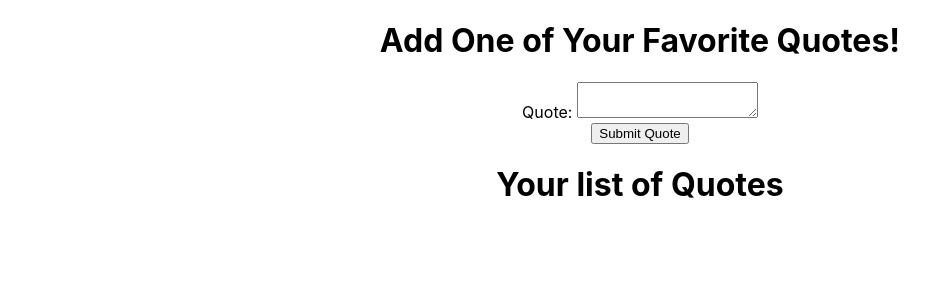
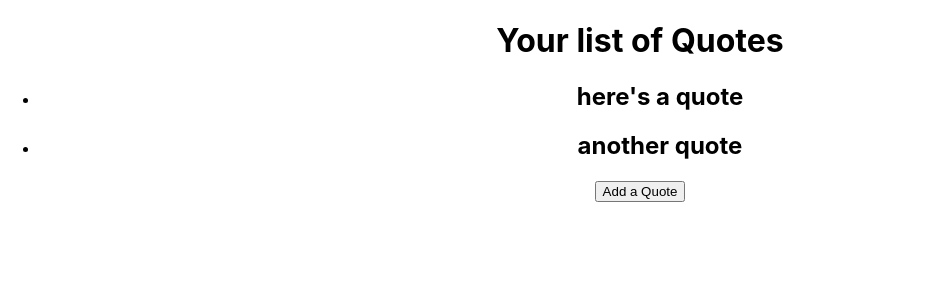
Before and after one commit to allansantos7/Wonderful-Quotes, a React (Create React App) app: page / in a window 1280 px wide. Shown: the top 300 px of the page, without its empty margins (0-938 px from the left). Built offline with nearby package versions, Linux system fonts and the light colour scheme.

Commit message:
most of framework created, working on delete method

```diff
--- a/src/App.js
+++ b/src/App.js
@@ -1,20 +1,34 @@
 import "./App.css";
 import QuoteInput from "./components/QuoteInput/QuoteInput";
 import QuoteList from "./components/QuoteList/QuoteList";
+import { useState } from "react";
+
+const DUMMY_QUOTES = [
+  {
+    id: "q1",
+    sentence: "here's a quote",
+  },
+  {
+    id: "q2",
+    sentence: "another quote",
+  },
+];
 
 const App = () => {
+  // state handler for quote
+  const [quotes, setQuotes] = useState(DUMMY_QUOTES);
+
+  // handler for when a quote is added to existing list
+  const addQuoteHandler = (quote) => {
+    setQuotes((prevQuotes) => {
+      return [quote, ...prevQuotes];
+    });
+  };
+
   return (
     <div className="App">
-      <header className="app-header">
-        <div>
-          <QuoteInput />
-        </div>
-      </header>
-      <body className="app-body">
-        <div>
-          <QuoteList />
-        </div>
-      </body>
+      <QuoteList items={quotes} />
+      <QuoteInput onAddQuote={addQuoteHandler} />
     </div>
   );
 };
--- a/src/components/QuoteInput/QuoteInput.js
+++ b/src/components/QuoteInput/QuoteInput.js
@@ -1,9 +1,38 @@
 import QuoteInputForm from "./QuoteInputForm";
+import { useState } from "react";
 
 const QuoteInput = (props) => {
+  // state handler to display form or button
+  const [isAdding, setIsAdding] = useState(false);
+
+  // handler sets adding to true
+  const startAddingHandler = () => {
+    setIsAdding(true);
+  };
+  // handlers sets adding to false
+  const stopAddingHandler = () => {
+    setIsAdding(false);
+  };
+
+  // handler for when new quotes are submitted in QuoteInputForm
+  const saveQuoteDataHandler = (enteredQuote) => {
+    const quoteData = {
+      ...enteredQuote,
+      id: Math.random().toString(),
+    };
+    props.onAddQuote(quoteData); // call function in App
+  };
   return (
     <div>
-      <QuoteInputForm />
+      <div className="quote-display">
+        {!isAdding && <button onClick={startAddingHandler}>Add a Quote</button>}
+        {isAdding && (
+          <QuoteInputForm
+            onSaveQuoteData={saveQuoteDataHandler}
+            onCancel={stopAddingHandler}
+          />
+        )}
+      </div>
     </div>
   );
 };
--- a/src/components/QuoteInput/QuoteInputForm.js
+++ b/src/components/QuoteInput/QuoteInputForm.js
@@ -1,7 +1,26 @@
+import { useState } from "react";
+
+// Quote input form
 const QuoteInputForm = (props) => {
+  // state handler for quote
+  const [enteredQuote, setEnteredQuote] = useState("");
+  const quoteChangeHandler = (event) => {
+    setEnteredQuote(event.target.value);
+  };
+
+  // handler for when the form is submitted
+  const submitHandler = (event) => {
+    event.preventDefault(); // prevent page from refreshing when form is submitted
+
+    const quoteData = {
+      sentence: enteredQuote,
+    };
+
+    props.onSaveQuoteData(quoteData); // Function call in QuoteInput
+  };
   return (
     // Quote submission form
-    <form>
+    <form onSubmit={submitHandler}>
       <div className="quote-form">
         <div className="quote-form__header">
           <h1>Add One of Your Favorite Quotes!</h1>
@@ -9,11 +28,20 @@ const QuoteInputForm = (props) => {
         <div className="quote-form__controls">
           <div className="quote-form__control">
             <label>Quote: </label>
-            <textarea type="input" />
+            <textarea
+              type="input"
+              value={enteredQuote}
+              onChange={quoteChangeHandler}
+            />
           </div>
           <div className="quote-form__actions">
-            <div className="quote-form__action">
+            <div className="quote-form__submitaction">
               <button type="submit">Submit Quote</button>
+            </div>
+            <div className="quote-form__cancelaction">
+              <button type="button" onClick={props.onCancel}>
+                Cancel
+              </button>
             </div>
           </div>
         </div>
--- a/src/components/QuoteList/Quote.js
+++ b/src/components/QuoteList/Quote.js
@@ -1,7 +1,11 @@
 const Quote = (props) => {
-  <div className="quote-display">
-    <div className="quote-display__item">{props.sentence}</div>
-  </div>;
+  return (
+    <li>
+      <div className="quote-display">
+        <h2>{props.sentence}</h2>
+      </div>
+    </li>
+  );
 };
 
 export default Quote;
--- a/src/components/QuoteList/QuoteList.js
+++ b/src/components/QuoteList/QuoteList.js
@@ -1,14 +1,21 @@
 import Quote from "./Quote";
 
 const QuoteList = (props) => {
+  // display if no quotes
+  if (props.items.length === 0) {
+    return <h2>No quotes</h2>;
+  }
+
   return (
     <div className="quote-list">
-      <div classNmae="quote-list__header">
+      <div className="quote-list__header">
         <h1>Your list of Quotes</h1>
       </div>
-      <div className="quote-list__items">
-        <Quote sent={props.sentence} />
-      </div>
+      <ul className="quote-list__items">
+        {props.items.map((q) => (
+          <Quote key={q.id} sentence={q.sentence} />
+        ))}
+      </ul>
     </div>
   );
 };
```
